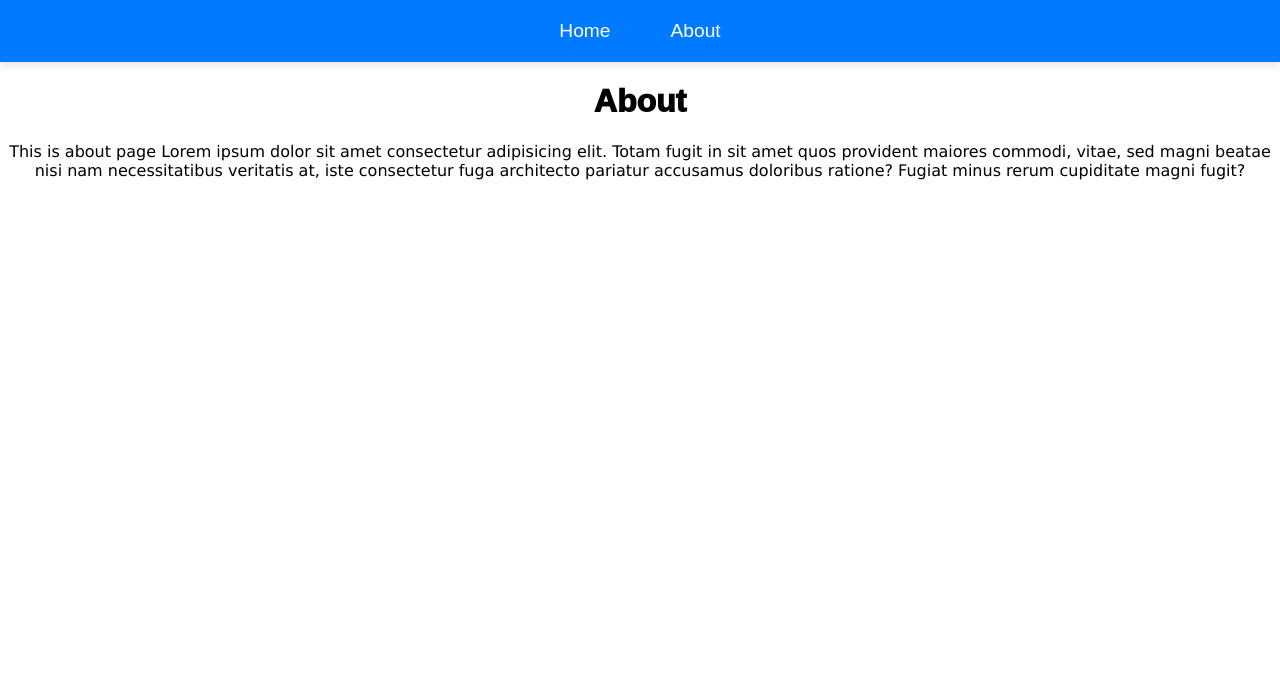
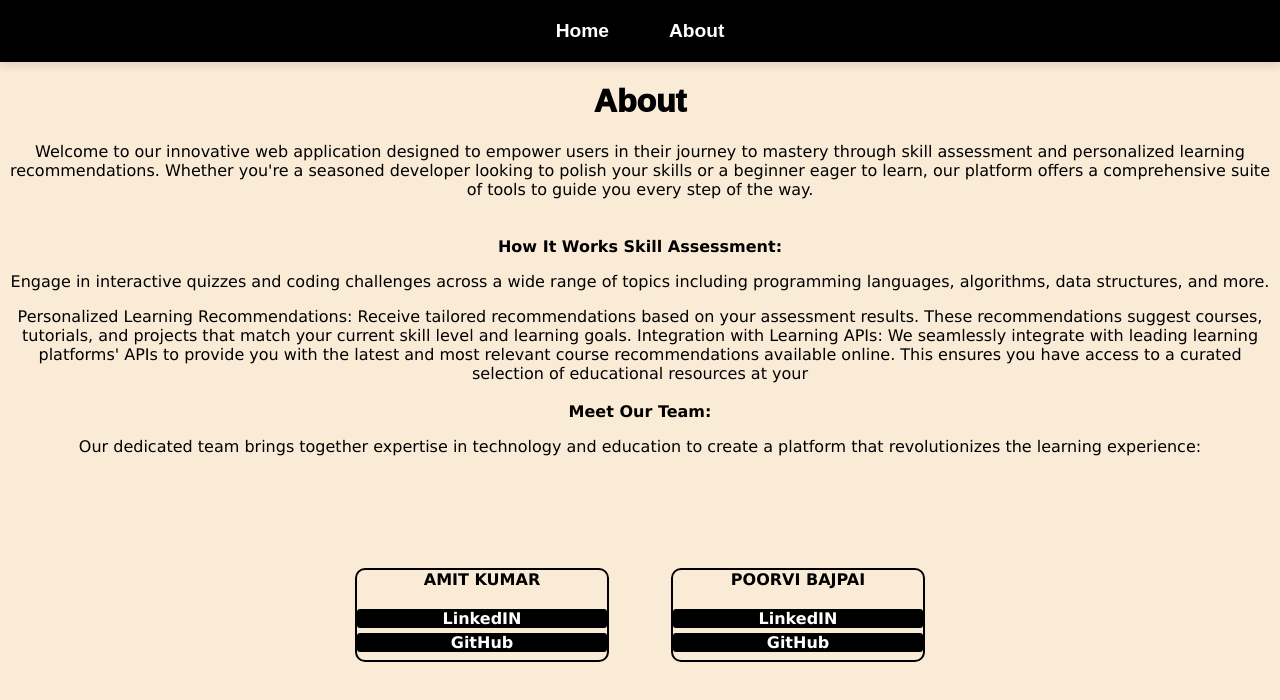
Before and after one commit to artizticamit/MLH_HYP_skill_assessment, a React (Create React App) app in the folder client/: page /about in a window 1280 px wide. Shown: the top 700 px of the page. Built offline with nearby package versions, Linux system fonts and the light colour scheme.

Commit message:
about page

```diff
--- a/client/src/components/navbar/Navbar.css
+++ b/client/src/components/navbar/Navbar.css
@@ -4,7 +4,7 @@
     display: flex;
     justify-content: center;
     align-items: center;
-    background-color: #007bff;
+    background-color: #000000;
     padding: 10px 0;
     box-shadow: 0 4px 8px rgba(0, 0, 0, 0.1);
     font-family: Arial, sans-serif;
@@ -21,7 +21,7 @@
 }
 
 .navbar-container a:hover {
-    background-color: #0056b3;
+    background-color: #292424;
     transform: scale(1.05);
 }
 
--- a/client/src/pages/About/About.css
+++ b/client/src/pages/About/About.css
@@ -1,5 +1,6 @@
 body{
     font-family:Arial, Helvetica, sans-serif ;
+    background-color: antiquewhite;
 }
 .about-heading{
     text-align: center;
@@ -11,3 +12,46 @@ body{
     font-size: medium;
     text-align: center;
 }
+.owners{
+    display: flex;
+    justify-content: center;
+    margin-top: 100px;
+}
+.amit{
+
+    font-weight: bold;
+    border: 2px solid black;
+    margin: 12px;
+    width: 250px;
+    height: 90px;
+    border-radius: 10px;
+    margin-right: 50px;
+}
+.links{
+    display: flex;
+    text-align: end;
+}
+.linkedin{
+    border-radius: 3px;
+    margin-top: 20px;
+    background-color: black;
+}
+.git{
+    border-radius: 3px;
+    margin-top: 5px;
+    background-color: black;
+
+}
+.poorvi{
+    font-weight: bold;
+    border-radius: 10px;
+    border: 2px solid black;
+    margin: 12px;
+    width: 250px;
+    height: 90px;
+}
+a{
+    text-decoration: none;
+    color: white;
+    font-weight: bold;
+}
--- a/client/src/pages/About/About.jsx
+++ b/client/src/pages/About/About.jsx
@@ -1,17 +1,60 @@
-import React from 'react'
-import Navbar from '../../components/navbar/Navbar'
-import './About.css'
+import React from "react";
+import Navbar from "../../components/navbar/Navbar";
+import "./About.css";
 
 function About() {
   return (
-    <div className='about-container'>
-        <Navbar />
-        <h1 className='about-heading'>About</h1>
-        <div className='about-body'>
-            This is about page Lorem ipsum dolor sit amet consectetur adipisicing elit. Totam fugit in sit amet quos provident maiores commodi, vitae, sed magni beatae nisi nam necessitatibus veritatis at, iste consectetur fuga architecto pariatur accusamus doloribus ratione? Fugiat minus rerum cupiditate magni fugit?
+    <div className="about-container">
+      <Navbar />
+      <h1 className="about-heading">About</h1>
+      <div className="about-body">
+        Welcome to our innovative web application designed to empower users in
+        their journey to mastery through skill assessment and personalized
+        learning recommendations. Whether you're a seasoned developer looking to
+        polish your skills or a beginner eager to learn, our platform offers a
+        comprehensive suite of tools to guide you every step of the way. <br />
+        <br />
+        <br />
+        <b>How It Works Skill Assessment:</b>
+        <p>
+          Engage in interactive quizzes and coding challenges across a wide
+          range of topics including programming languages, algorithms, data
+          structures, and more.
+        </p>
+        Personalized Learning Recommendations: Receive tailored recommendations
+        based on your assessment results. These recommendations suggest courses,
+        tutorials, and projects that match your current skill level and learning
+        goals. Integration with Learning APIs: We seamlessly integrate with
+        leading learning platforms' APIs to provide you with the latest and most
+        relevant course recommendations available online. This ensures you have
+        access to a curated selection of educational resources at your{" "}
+        <fingertips className="br">
+          <br />
+          <br />
+        </fingertips>
+        <b>Meet Our Team:</b>
+        <p>
+          Our dedicated team brings together expertise in technology and
+          education to create a platform that revolutionizes the learning
+          experience:
+        </p>
+        <div className="owners">
+          <div className="amit">
+            AMIT KUMAR
+
+            <div className="linkedin"><a href="https://www.linkedin.com/in/amitkumar65">LinkedIN</a></div>
+            <div className="git"><a href="https://github.com/artizticamit">GitHub</a></div>
+
+          </div>
+          <div className="poorvi">
+            POORVI BAJPAI
+            <div className="linkedin"><a href="https://www.linkedin.com/in/poorvi-bajpai-03248b26b">LinkedIN</a></div>
+            <div className="git"><a href="https://github.com/poorvibajpai">GitHub</a></div>
+          </div>
         </div>
+      </div>
     </div>
-  )
+  );
 }
 
-export default About
+export default About;
--- a/client/src/pages/Home/Home.css
+++ b/client/src/pages/Home/Home.css
@@ -60,7 +60,7 @@
     padding: 10px 20px;
     font-size: 1em;
     color: #fff;
-    background-color: #007bff;
+    background-color: #000000;
     border: none;
     border-radius: 4px;
     cursor: pointer;
@@ -68,7 +68,7 @@
 }
 
 .home-input-btn:hover {
-    background-color: #0056b3;
+    background-color: #1b1818;
 }
 
 @media (max-width: 600px) {
```
